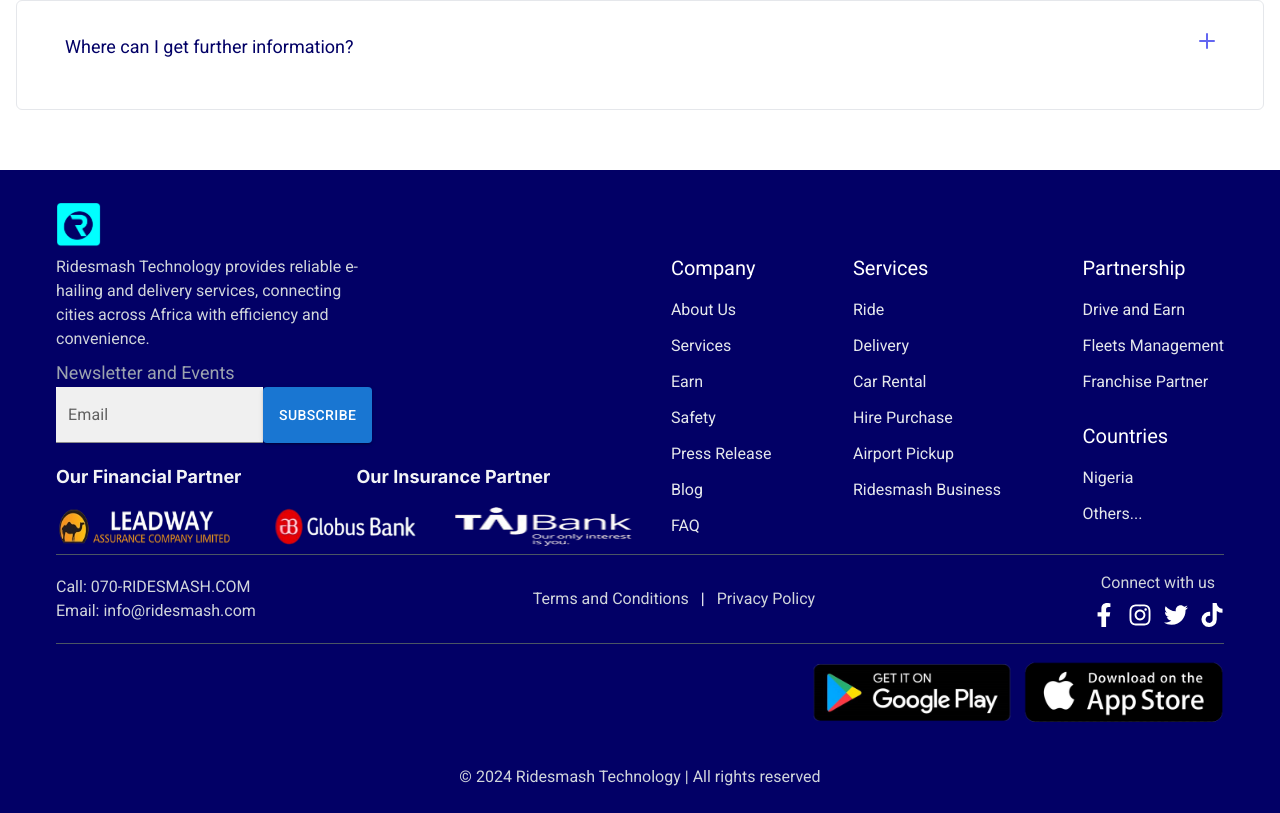
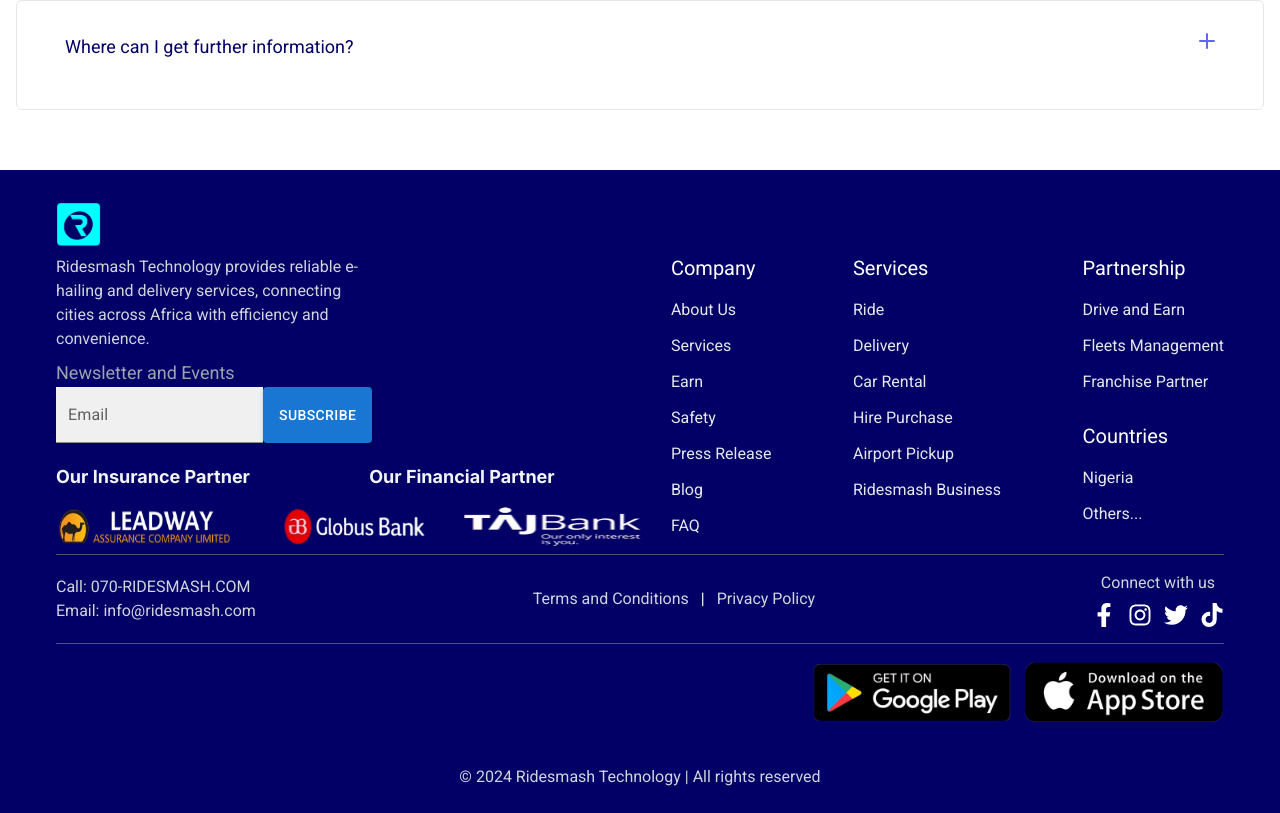
Before and after one commit to Smash-Tech-Group/ridesmash, a React (Vite) app: page /faq in a window 1280 px wide. Shown: the part 1703-2516 px from the top of the page. Built offline with nearby package versions, Linux system fonts and the light colour scheme; a web font is replaced by a local one.

Commit message:
:fix: fix

```diff
--- a/src/components/Footer.jsx
+++ b/src/components/Footer.jsx
@@ -60,11 +60,11 @@
                     <p className='md:w-1/2 text-base font-extralight text-gray-300'>Ridesmash Technology provides reliable e-hailing and delivery services, connecting cities across Africa with efficiency and convenience.</p>
                     <div className='w-full md:hidden md:flex lg:flex-row flex-col pt-5'>
                         <div className='text-gray-100 text-lg inter font-bold pb-2'>
-                        <h4 className='pb-4'>Our Financial Partner</h4>
+                        <h4 className='pb-4'>Our Insurance Partner</h4>
                         <img src={partner} alt="" className='w-[180px] h-[40px]' />
                         </div>
                         <div className='text-gray-100 text-lg inter mt-[2rem] lg:mt-[0px] lg:text-center pl-0 lg:pl-[2rem] font-bold pb-2'>
-                        <h4 className='pb-4'>Our Insurance Partner</h4>
+                        <h4 className='pb-4'>Our Financial Partner</h4>
                         <div className='flex flex-col lg:flex-row'>
                         <img src={partner2} alt="" className='w-[180px] pr-0 lg:pr-[2rem] mb-[2rem] lg:mb-[0px] h-[40px]' />
                         <img src={partner3} alt="" className='w-[180px] h-[40px]' />
@@ -95,11 +95,11 @@
 
                        <div className='w-full hidden md:flex lg:flex-row flex-col pt-5'>
                         <div className='text-gray-100 text-lg inter font-bold pb-2'>
-                        <h4 className='pb-4'>Our Financial Partner</h4>
+                        <h4 className='pb-4'>Our Insurance Partner</h4>
                         <img src={partner} alt="" className='w-[180px] h-[40px]' />
                         </div>
                         <div className='text-gray-100 text-lg inter mt-[2rem] lg:mt-[0px] lg:text-center pl-0 lg:pl-[2rem] font-bold pb-2'>
-                        <h4 className='pb-4'>Our Insurance Partner</h4>
+                        <h4 className='pb-4'>Our Financial Partner</h4>
                         <div className='flex flex-col lg:flex-row'>
                         <img src={partner2} alt="" className='w-[180px] pr-0 lg:pr-[2rem] mb-[2rem] lg:mb-[0px] h-[40px]' />
                         <img src={partner3} alt="" className='w-[180px] h-[40px]' />
```
